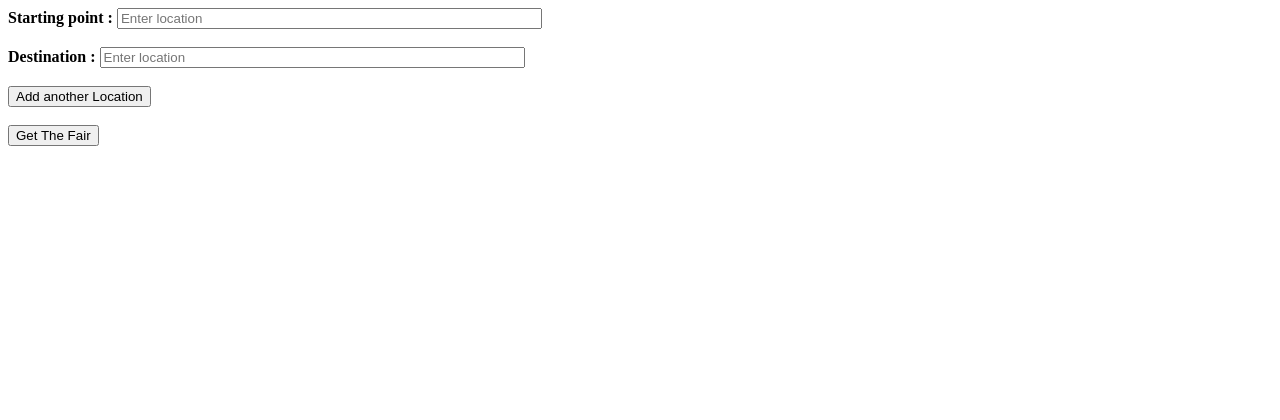
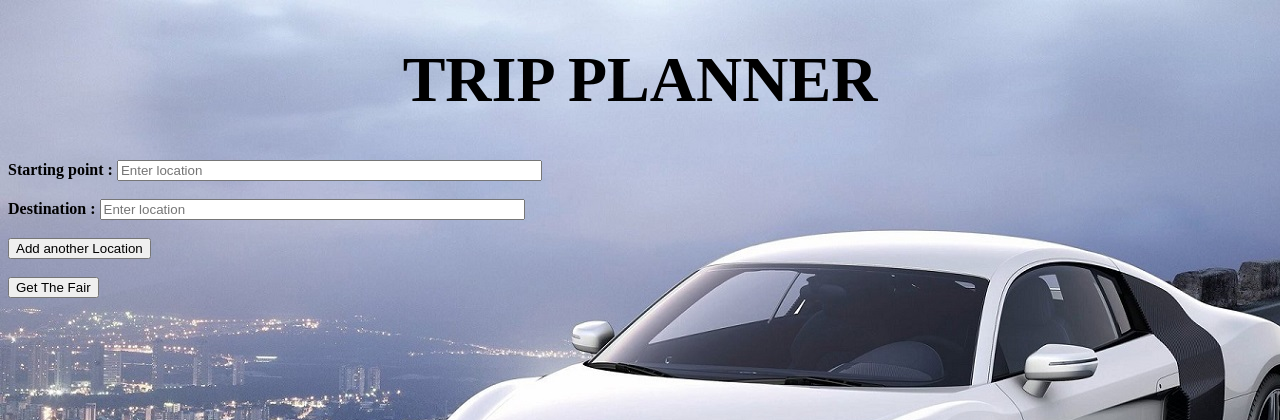
Before and after one commit to hinamohare/CMPE273-Trip-Planner, a Flask app: page / in a window 1280 px wide. Shown: the top 420 px of the page. Run offline with Flask 2, Linux system fonts and the light colour scheme; some libraries are stand-ins or nearby versions.

Commit message:
Update index.html

```diff
--- a/application/templates/index.html
+++ b/application/templates/index.html
@@ -46,9 +46,16 @@
 
     }
 </script>
-
+<title> TRIP PLANNER </title>
+<style>
+h1 {
+    color: black;
+      font-size: 4em;
+}
+</style>
 </head>
-<body>
+<body background="img2.jpg">
+<h1 height=20px><center>TRIP PLANNER</h1>
 <form   id="frmAddress">
 	<b>Starting point : </b><input id="start" name ="start" type="text" size="50" placeholder="Enter location" autocomplete="off"><br><br>
 	<b>Destination : </b><input id="end" name = "end" type="text" size="50" placeholder="Enter location" autocomplete="off"><br><br>
@@ -62,7 +69,9 @@
 
 <div id="result"></div>
 
+<script src="https://ajax.googleapis.com/ajax/libs/angularjs/1.4.9/angular.min.js"></script>
 
 
 </body>
+
 </html>
```
